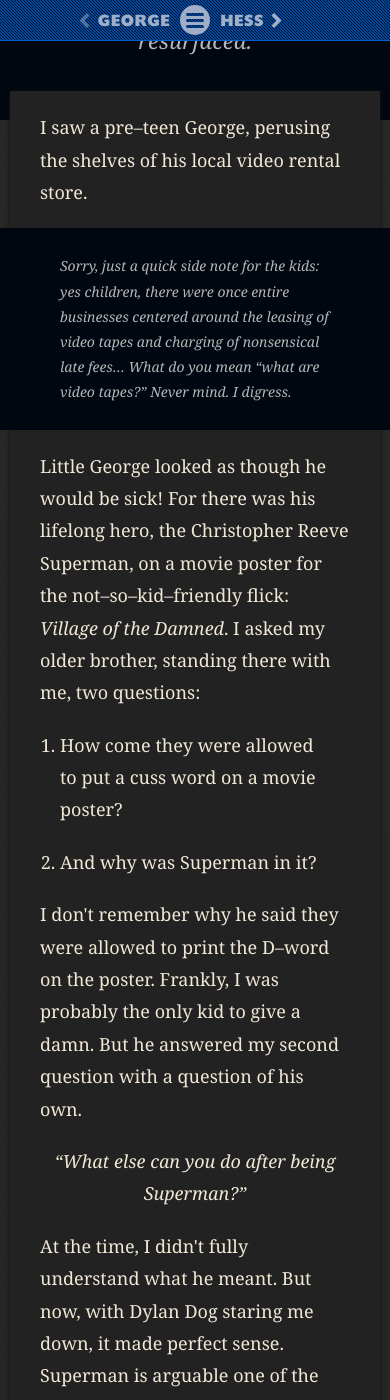
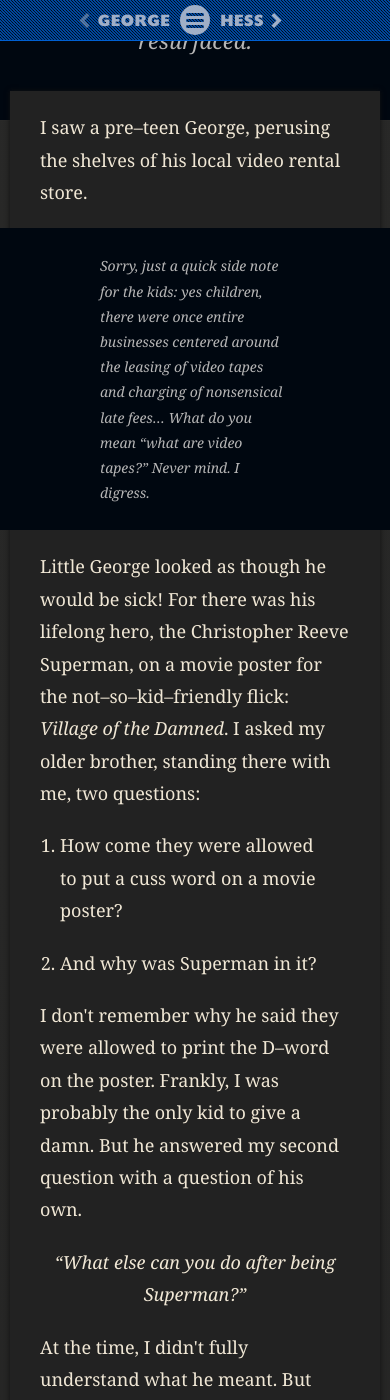
Before and after one commit to georgehess/georgehess.github.io, a Jekyll site: the page built from _posts/2021-09-25-life-after-superman.html, in a window 390 px wide and 1400 px high, scrolled down 876 px. Built offline with Jekyll 4.4.1, drawn with Linux system fonts in a browser that asks for light colours.

Commit message:
fix mobile side note margin

```diff
--- a/assets/css/main.css
+++ b/assets/css/main.css
@@ -266,7 +266,7 @@ h6 {
 .story-body .side-note {
 	color: #b6b6b6;
 	padding: 25px 100px;
-	margin: 0 -80px;
+	margin: 0 -40px;
 	font-size: 14px;
 }
 .story-body .strike {
```
